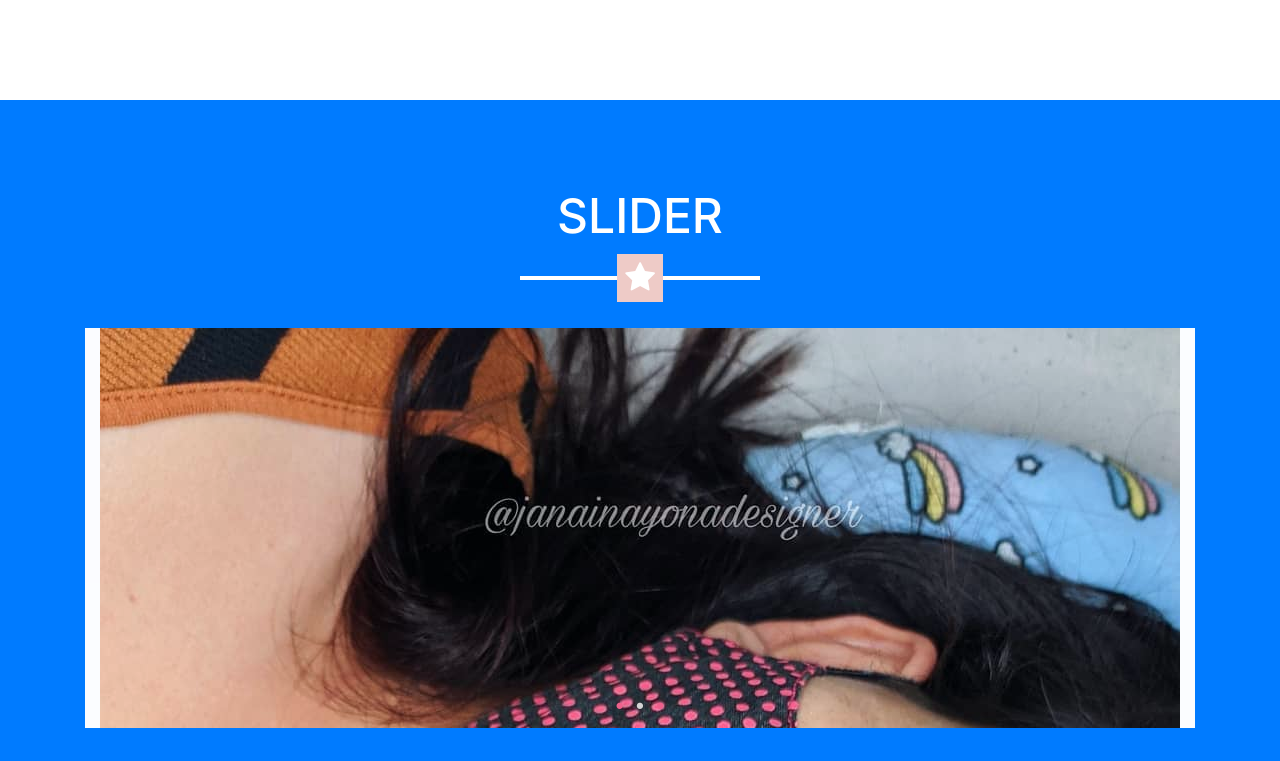
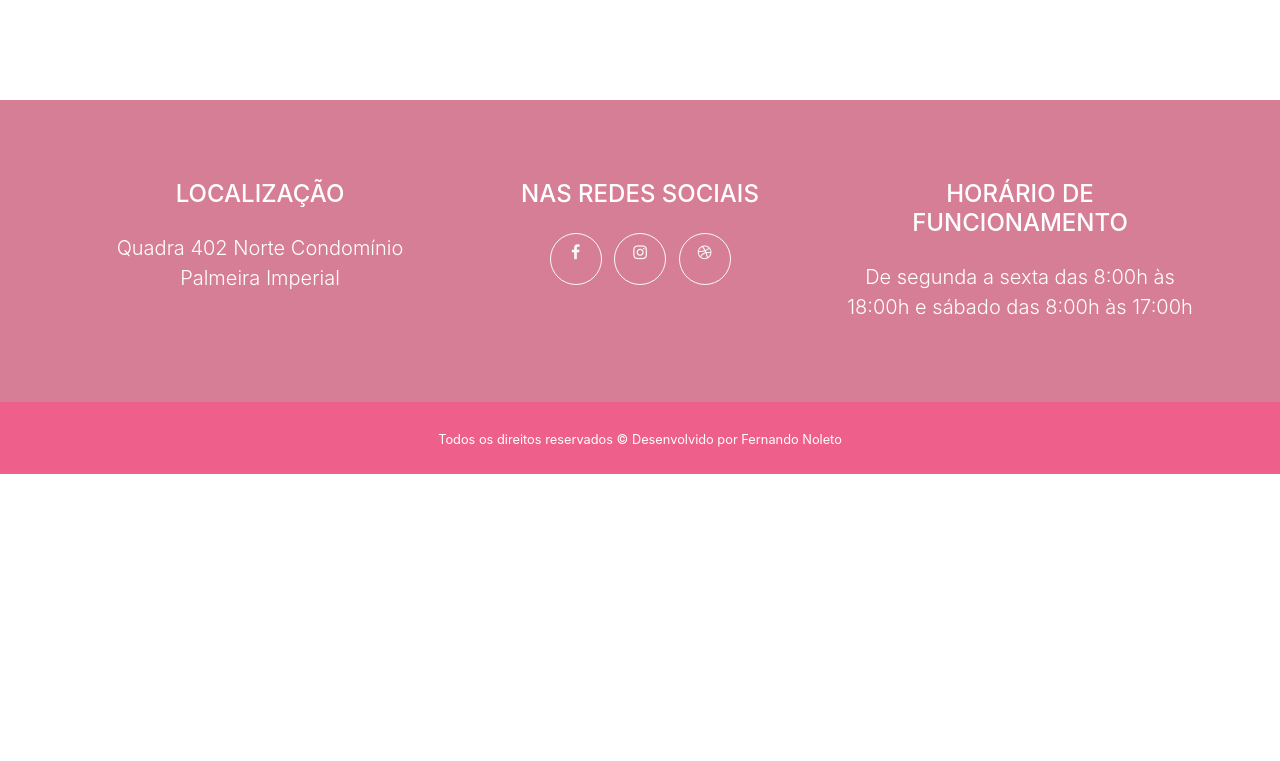
Before and after one commit to FernandoNoleto/janainayonadesigner, a website with bundled scripts: page index.html in a window 1280 px wide. Shown: the part 4299-5060 px from the top of the page. After the commit the page ends 4773 px from the top, so only its background shows below. Built offline with nearby package versions, Linux system fonts and the light colour scheme.

Commit message:
Removendo slider que era só teste

```diff
--- a/index.html
+++ b/index.html
@@ -261,39 +261,6 @@
 
                 <iframe src="https://www.google.com/maps/embed?pb=!1m14!1m12!1m3!1d1859.0078991673413!2d-48.32576985932632!3d-10.165870597161227!2m3!1f0!2f0!3f0!3m2!1i1024!2i768!4f13.1!5e1!3m2!1spt-BR!2sbr!4v1598563792474!5m2!1spt-BR!2sbr" width="1100" height="650" frameborder="0" style="border: 0; " allowfullscreen="" aria-hidden="false" tabindex="0"></iframe>
             </div>
-        </section>
-
-        <section class="bg-primary text-white mb-0">
-            <div class="container">
-                <h2 class="text-center text-uppercase text-white mb-0">Slider</h2>
-                <hr class="star-light mb-5">
-                <div class="gallery autoplay items-3">
-
-                    <div id="item-1" class="control-operator"></div>
-                    <div id="item-2" class="control-operator"></div>
-                    <div id="item-3" class="control-operator"></div>
-
-                    <figure class="item">
-                        <h1><img src="img/fotos/foto1.jpg"></h1>
-                    </figure>
-
-                    <figure class="item">
-                            <h1><img src="img/fotos/foto2.jpg"></h1>
-                    </figure>
-
-                    <figure class="item">
-                        <h1><img src="img/fotos/foto3.jpg"></h1>
-                    </figure>
-
-                    <div class="controls">
-                        <a href="#item-1" class="control-button">.</a>
-                        <a href="#item-2" class="control-button">.</a>
-                        <a href="#item-3" class="control-button">.</a>
-                    </div>
-
-                </div>
-            </div>
-
         </section>
 
 
```
